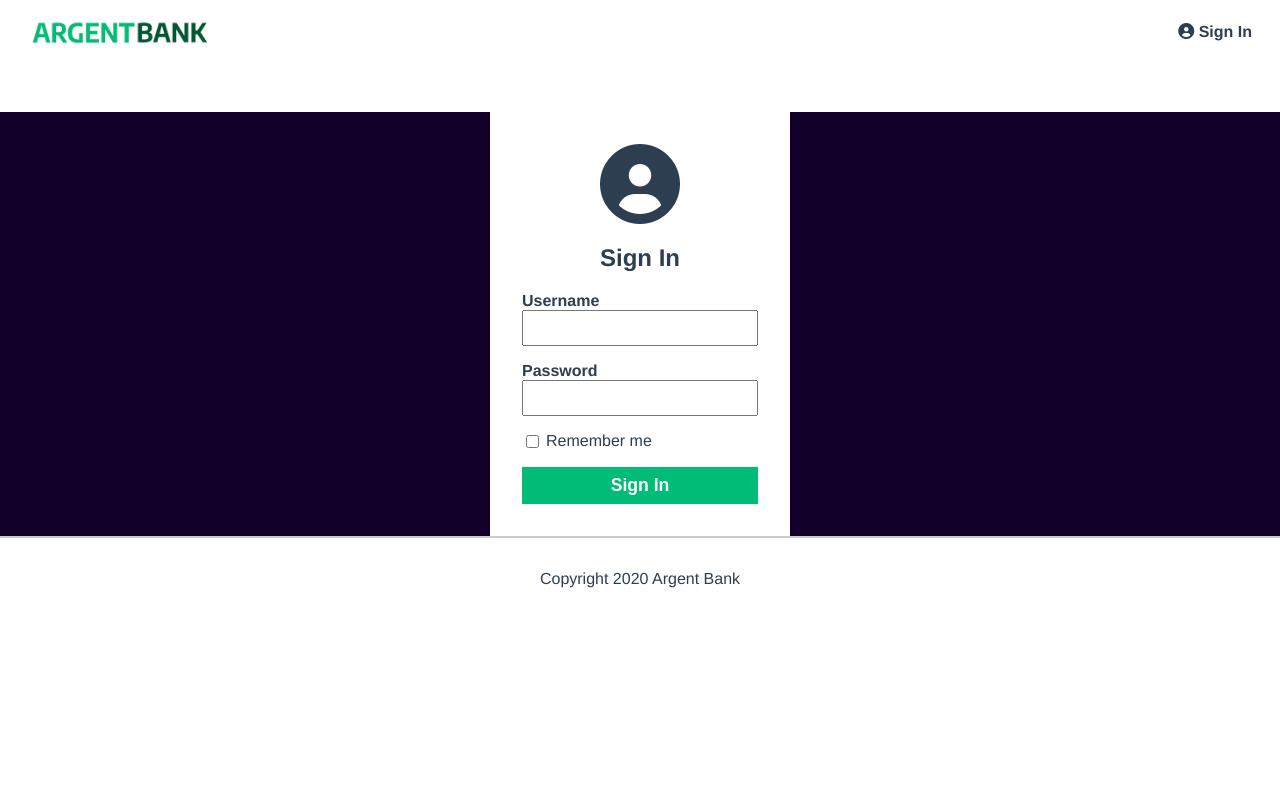
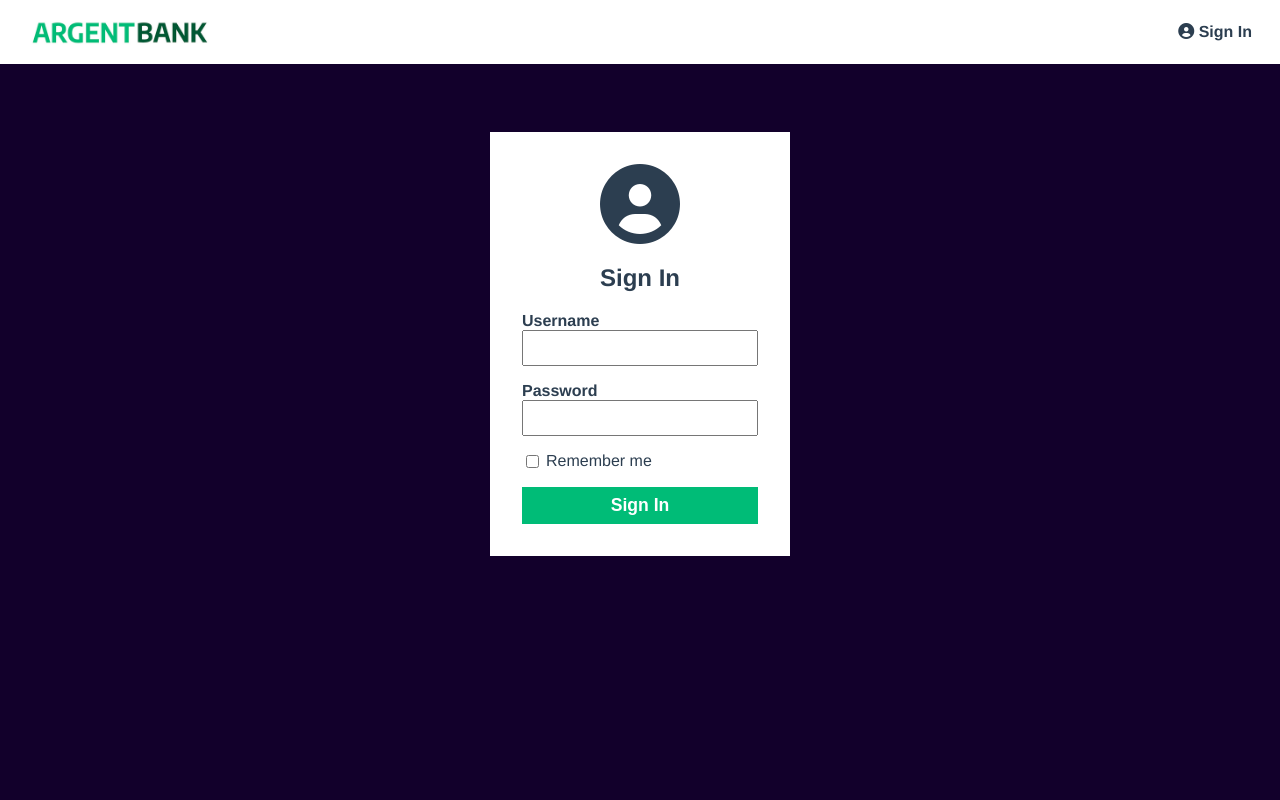
Before and after one commit to samamrani/argent-bank, a React (Create React App) app: page /login in a window 1280 px wide. Shown: the top 800 px of the page. Built offline with nearby package versions, Linux system fonts and the light colour scheme.

Commit message:
Ajout des styles pour le conteneur principal

```diff
--- a/src/App.css
+++ b/src/App.css
@@ -16,11 +16,19 @@
 
 .main {
   flex: 1;
+
+  display: flex;
+  flex-direction: column;
+  background-color: #1c1c1c;
+  padding: 20px;
+  min-height: 100vh;
 }
+
+
 
 .bg-dark {
   background-color: #12002b;
-  /* padding: 6rem; */
+
 }
 
 .sr-only {
@@ -58,9 +66,7 @@
 background: white;
 
 }
-.out{
 
-}
 
 .main-nav-item{
   font-weight: bold;
@@ -182,7 +188,7 @@
   background-color: white;
   width: 300px;
   margin: 0 auto;
-margin-top: 3rem;
+  margin-top: 3rem;
   padding: 2rem;
 }
 
--- a/src/components/LoginForm.jsx
+++ b/src/components/LoginForm.jsx
@@ -45,7 +45,7 @@
 
 
   return (
-    <main className="main bg-dark">
+
       <section className="sign-in-content">
         <i className="fa fa-user-circle sign-in-icon"></i>
         <h1>Sign In</h1>
@@ -83,7 +83,7 @@
         {error && <p className="error-message">{error}</p>}
         {success && <p className="success-message">{success}</p>}
       </section>
-    </main>
+
   );
 }
 
--- a/src/components/ProfileForm.jsx
+++ b/src/components/ProfileForm.jsx
@@ -58,7 +58,7 @@
   console.log('Rendering ProfileForm with:', { newFirstName, newLastName });
 
   return (
-    <main className="main bg-dark">
+
       <div className="header">
         <h1>Welcome back</h1>
         {!isEditing ? (
@@ -97,7 +97,7 @@
           </form>
         )}
       </div>
-    </main>
+
   );
 }
 
--- a/src/index.css
+++ /dev/null
@@ -1,13 +0,0 @@
-body {
-  margin: 0;
-  font-family: -apple-system, BlinkMacSystemFont, 'Segoe UI', 'Roboto', 'Oxygen',
-    'Ubuntu', 'Cantarell', 'Fira Sans', 'Droid Sans', 'Helvetica Neue',
-    sans-serif;
-  -webkit-font-smoothing: antialiased;
-  -moz-osx-font-smoothing: grayscale;
-}
-
-code {
-  font-family: source-code-pro, Menlo, Monaco, Consolas, 'Courier New',
-    monospace;
-}
--- a/src/pages/Home.jsx
+++ b/src/pages/Home.jsx
@@ -4,10 +4,10 @@
 
   function Home(){
     return(
-      <main>
+      <>
         <Heros/>
         <Features/>
-      </main>
+      </>
     )
   }
 
--- a/src/pages/Login.jsx
+++ b/src/pages/Login.jsx
@@ -16,9 +16,9 @@
     }, []); // eslint-disable-line
 
     return (
-
-            <LoginForm />
-
+    <main className="main bg-dark">
+       <LoginForm />
+    </main>
     );
 }
 
--- a/src/pages/Profile.jsx
+++ b/src/pages/Profile.jsx
@@ -6,7 +6,7 @@
 
     // Si l'utilisateur est authentifié, affichez la page de profil
     return (
-        <main className="bg-dark">
+        <main className="main bg-dark">
             <UserProfile />
             <Accounts />
         </main>
```
Also changed, not shown: src/logo.svg (deleted).
